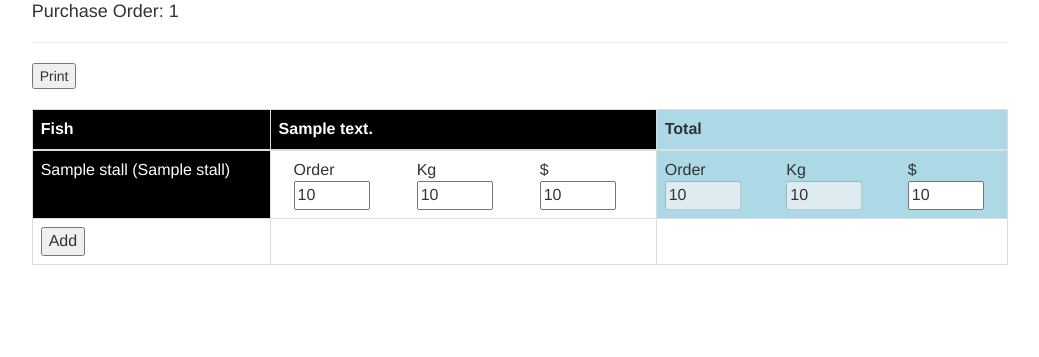
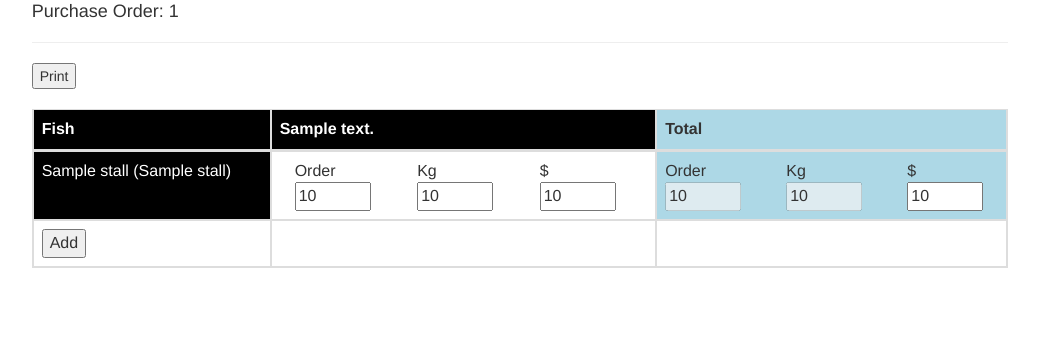
Before and after one commit to market-fresh/fishmonger, a Django app: template templates/purchasing/purchasing.html in a window 1280 px wide. Shown: the part 268-625 px from the top of the page, without its empty margins (120-1159 px from the left). After the commit the page ends 536 px from the top, so only its background shows below. Run offline with Django 3.2, Linux system fonts and the light colour scheme; the template is opened without the code that fills it: most values are stand-ins (such as "Sample title", 1, 10 or a date in 2020); some libraries are stand-ins or nearby versions.

Commit message:
fix column spacing in purchasing report 2

```diff
--- a/templates/purchasing/purchasing.html
+++ b/templates/purchasing/purchasing.html
@@ -8,11 +8,12 @@
 {%block head%}
 		<style>
 			#parent {
-				height: 1000px;
+				height: 750px;
 			}
 
 			#myTable {
-				width: 3400px !important;
+				width: 100$ !important;
+				border-collapse: separate;
 			}
 		</style>
 {%endblock%}
```
Also changed, not shown: 1 other file.
